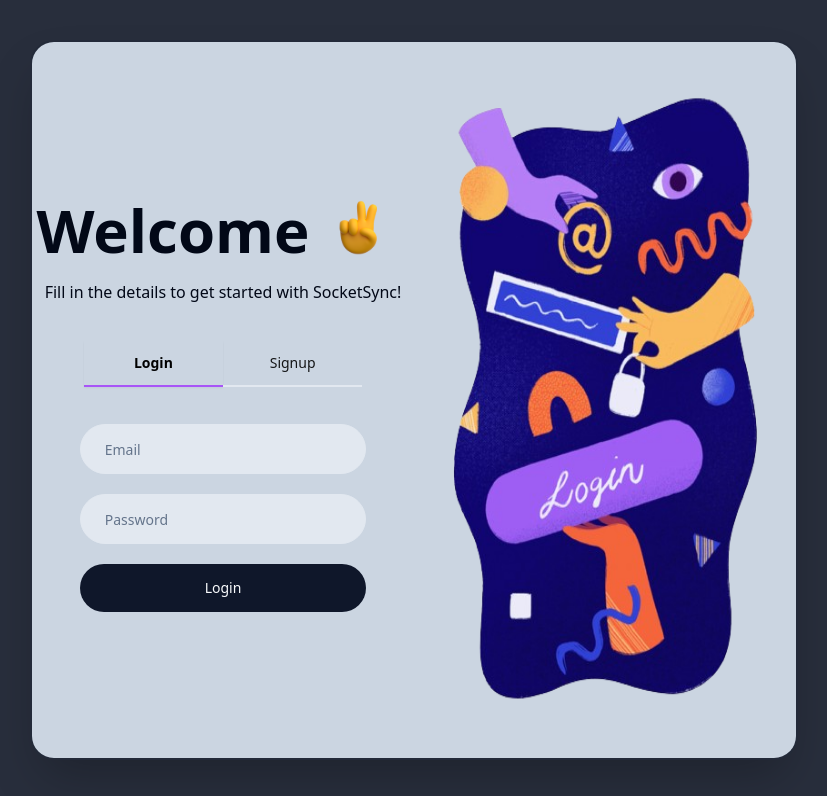
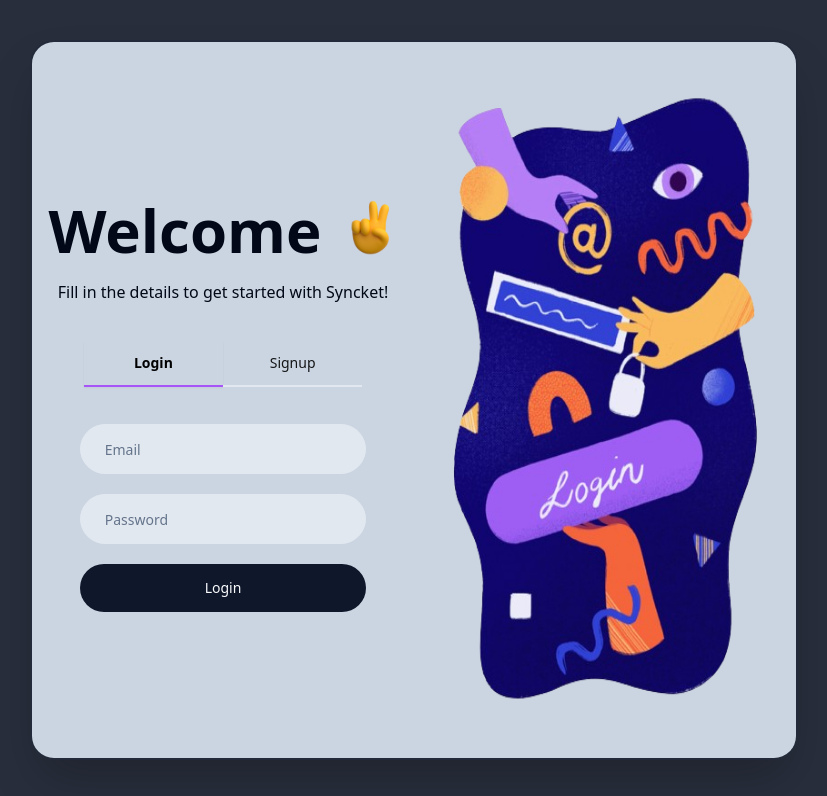
Before and after one commit to roushan-jha/Syncket, a React (Vite) app in the folder client/: page /auth in a window 1280 px wide. Shown: the top 796 px of the page, without its empty margins (226-1053 px from the left). Built offline with nearby package versions, Linux system fonts and the light colour scheme; no server answers.

Commit message:
renamed SocketSync -> Syncket

```diff
--- a/client/index.html
+++ b/client/index.html
@@ -4,7 +4,7 @@
     <meta charset="UTF-8" />
     <link rel="icon" type="image/svg+xml" href="/logo.png" />
     <meta name="viewport" content="width=device-width, initial-scale=1.0" />
-    <title>SocketSync | Real-Time Chat Application</title>
+    <title>Syncket | Real-Time Chat Application</title>
   </head>
   <body>
     <div id="root"></div>
--- a/client/package.json
+++ b/client/package.json
@@ -1,5 +1,5 @@
 {
-  "name": "socketsync",
+  "name": "syncket",
   "private": true,
   "version": "0.0.0",
   "type": "module",
--- a/client/src/pages/auth/index.jsx
+++ b/client/src/pages/auth/index.jsx
@@ -75,10 +75,10 @@
             <div className='flex flex-col gap-10 items-center justify-center'>
                 <div className='flex items-center justify-center flex-col'>
                     <div className='flex items-center justify-center'>
-                        <h1 className='text-5xl font-bold md:text-6xl'>Welcome</h1>
+                        <h1 className='text-5xl pl-6 font-bold md:text-6xl'>Welcome</h1>
                         <img src={Victory} alt="Victory Emoji" className='h-[100px]' />
                     </div>
-                    <p className='font-medium text-center'>Fill in the details to get started with SocketSync!</p>
+                    <p className='font-medium text-center'>Fill in the details to get started with Syncket!</p>
                 </div>
                 <div className='flex items-center justify-center w-full'>
                     <Tabs className="w-3/4" defaultValue='login'>
--- a/client/src/pages/chat/components/contacts-container/index.jsx
+++ b/client/src/pages/chat/components/contacts-container/index.jsx
@@ -70,7 +70,9 @@
           fill="#a16ee8"
         ></path>{" "}
       </svg>
-      <span className="text-3xl font-semibold ">SocketSync</span>
+      <div className="flex justify-center text-center">
+        <span className="text-4xl font-semibold">Syncket</span>
+      </div>
     </div>
   );
 };
--- a/client/src/pages/chat/components/empty-chat-container/index.jsx
+++ b/client/src/pages/chat/components/empty-chat-container/index.jsx
@@ -12,7 +12,7 @@
         <div className="text-opacity-80 text-white flex flex-col gap-5 items-center mt-10 lg:text-4xl text-3xl transition-all duration-300 text-center">
             <h3 className="poppins-medium">
                 Hi <span className="text-purple-500">! </span>Welcome to
-                <span className="text-purple-500"> SocketSync </span>Chat App
+                <span className="text-purple-500"> Syncket </span>Chat App
                 <span className="text-purple-500">.</span>
             </h3>
         </div>
```
Also changed, not shown: 1 other file (tests, documents, lock files or other folders).
